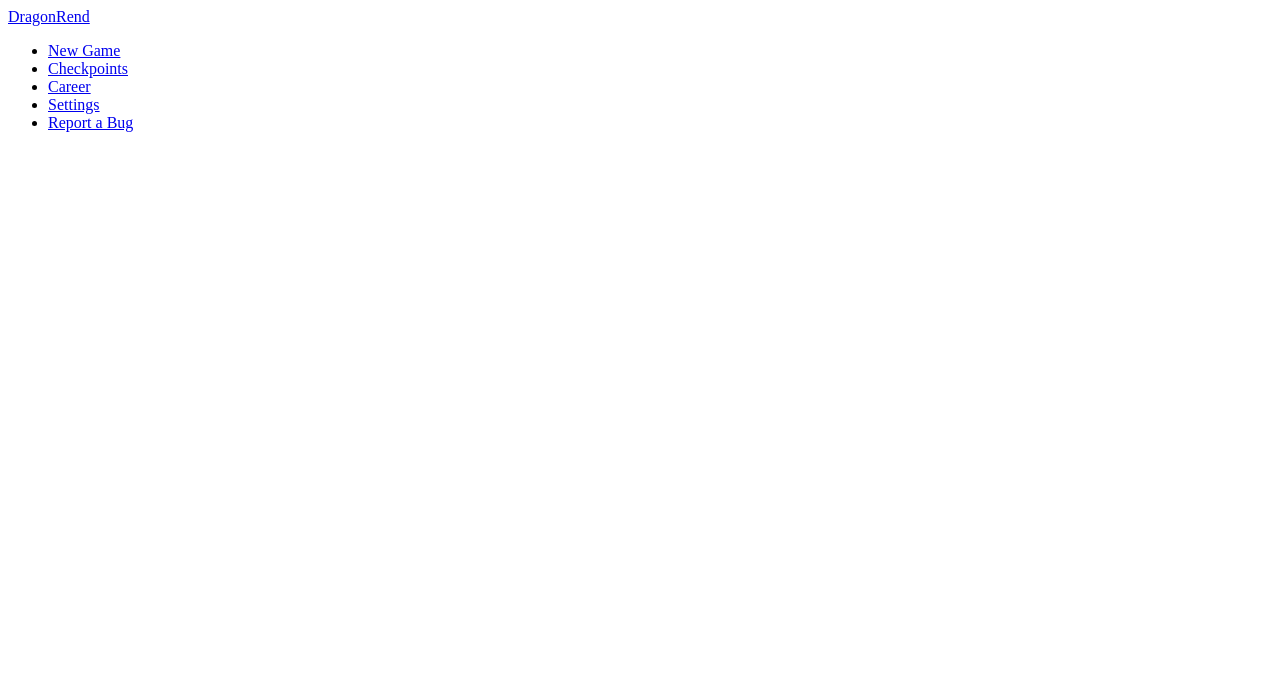
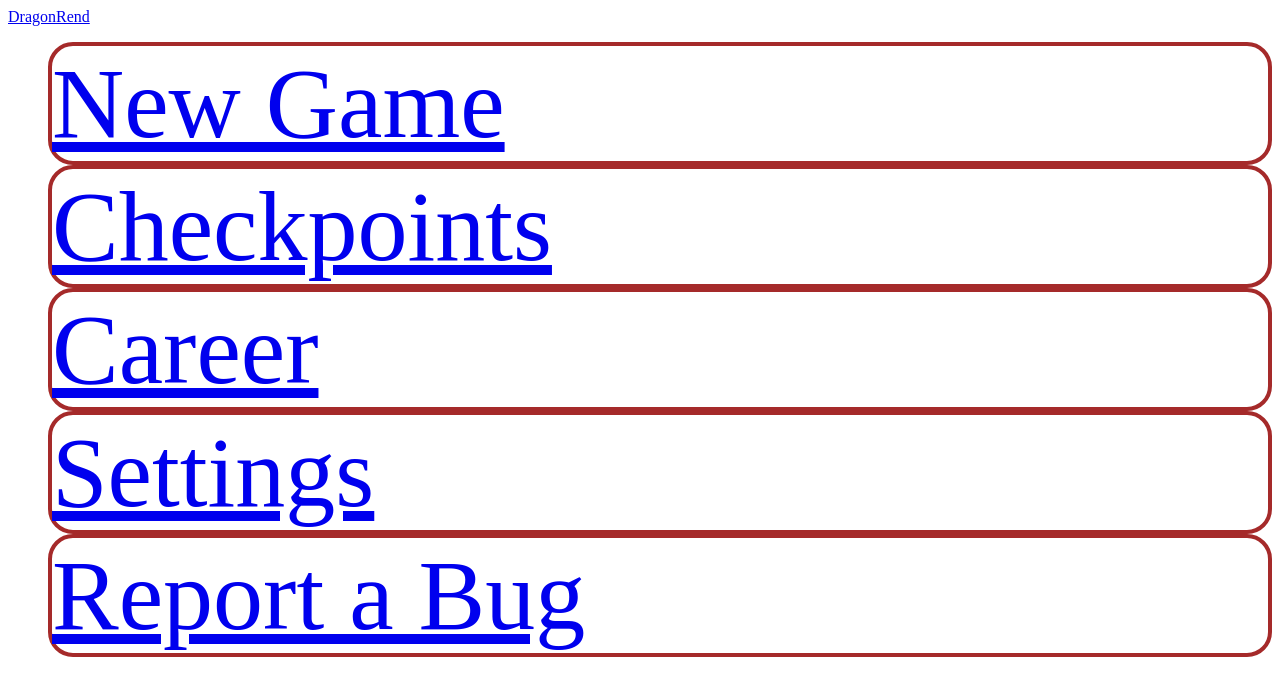
Before and after one commit to jonnicwolf/DragonRend-react, a React (Create React App) app: page / in a window 1280 px wide. Shown: the top 696 px of the page. Built offline with nearby package versions, Linux system fonts and the light colour scheme.

Commit message:
buttons styled

```diff
--- a/package.json
+++ b/package.json
@@ -10,6 +10,7 @@
     "react-dom": "^17.0.2",
     "react-router-dom": "^6.2.1",
     "react-scripts": "5.0.0",
+    "styled-components": "^5.3.3",
     "web-vitals": "^2.1.2"
   },
   "scripts": {
--- a/src/components/menus/MainMenu.js
+++ b/src/components/menus/MainMenu.js
@@ -1,35 +1,48 @@
 import React from 'react';
 import {Link} from 'react-router-dom';
+import styled from 'styled-components';
 
 const MainMenu = () => {
+    const Button = styled.li`
+        list-style-type: none;
+        border: 0.5vh solid;
+        border-radius: 25px;
+        border-color: brown;
+        font-size: 100px;
+    `
     return (
         <nav>
             <ul>
-                <li>
+                <Button><li>
                     <Link to='/newGameMenu'>
                         New Game
                     </Link>
-                </li>
-                <li>
+                </li></Button>
+
+                <Button><li>
                     <Link to='/checkpointsMenu'>
                         Checkpoints
                     </Link>
-                </li>
-                <li>
+                </li></Button>
+
+                <Button><li>
                     <Link to='/careersMenu'>
                         Career
                     </Link>
-                </li>
-                <li>
+                </li></Button>
+
+                <Button><li>
                     <Link to='settingsMenu'>
                         Settings
                     </Link>
-                </li>
-                <li>
+                </li></Button>
+
+                <Button><li>
                     <Link to='/bugs'>
                         Report a Bug
                     </Link>
-                </li>
+                </li></Button>
+
             </ul>
         </nav>
     )
```
Also changed, not shown: 1 other file (tests, documents, lock files or other folders).
